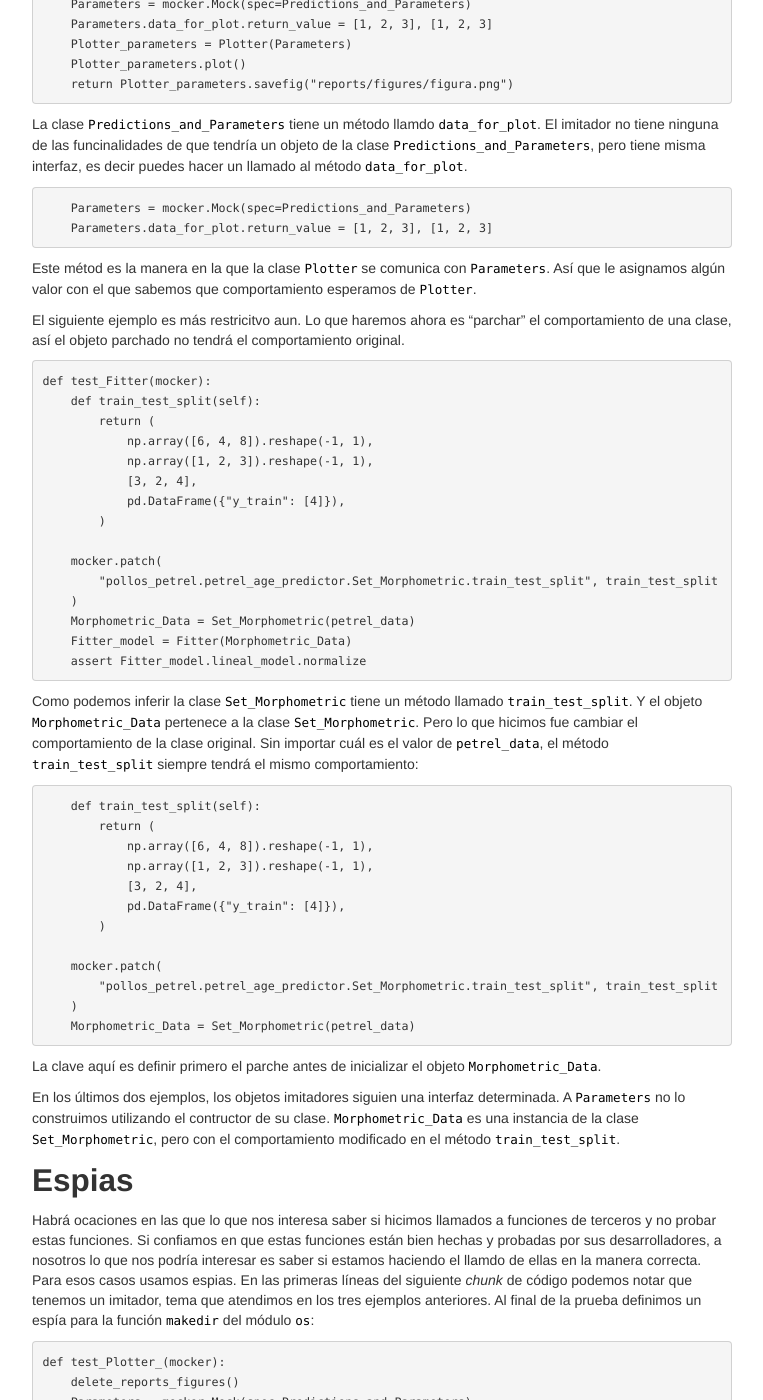
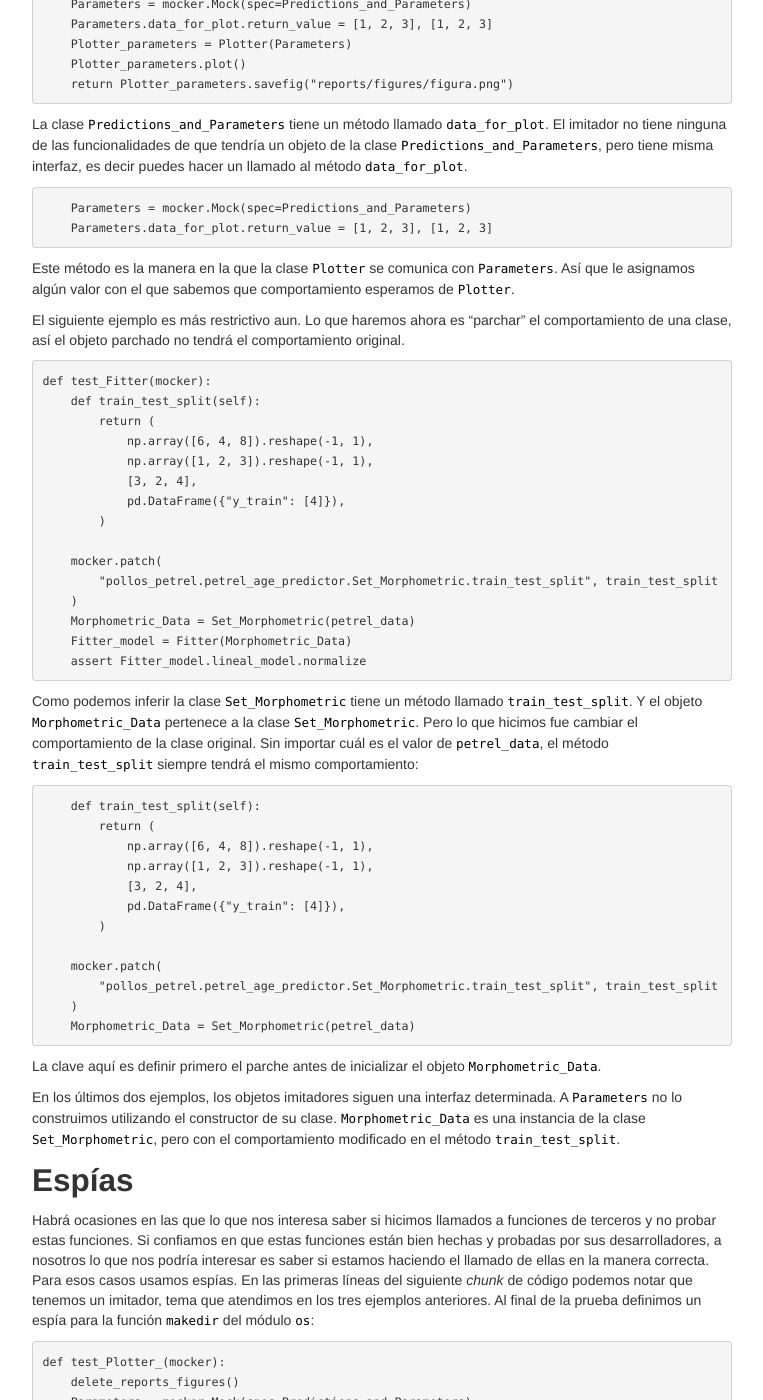
Before and after one commit to LizethMReyes/islasgeci.github.io, a Jekyll site: the page built from _posts/2021-05-10-imitadores.md, in a window 1280 px wide and 1400 px high, scrolled down 1112 px. Shown: the whole window, without its empty margins (258-1021 px from the left). Built offline with Jekyll 4.4.1, drawn with Linux system fonts in a browser that asks for light colours; some of the changed text lies outside the part shown.

Commit message:
✏️ Fix typos

````diff
--- a/_posts/2021-05-10-imitadores.md
+++ b/_posts/2021-05-10-imitadores.md
@@ -61,17 +61,17 @@ def test_Plotter(mocker):
     Plotter_parameters.plot()
     return Plotter_parameters.savefig("reports/figures/figura.png")
 ```
-La clase `Predictions_and_Parameters` tiene un método llamdo `data_for_plot`. El imitador no tiene
-ninguna de las funcinalidades de que tendría un objeto de la clase `Predictions_and_Parameters`,
+La clase `Predictions_and_Parameters` tiene un método llamado `data_for_plot`. El imitador no tiene
+ninguna de las funcionalidades de que tendría un objeto de la clase `Predictions_and_Parameters`,
 pero tiene misma interfaz, es decir puedes hacer un llamado al método `data_for_plot`.
 ```python
     Parameters = mocker.Mock(spec=Predictions_and_Parameters)
     Parameters.data_for_plot.return_value = [1, 2, 3], [1, 2, 3]
 ```
-Este métod es la manera en la que la clase `Plotter` se comunica con `Parameters`. Así que le
+Este método es la manera en la que la clase `Plotter` se comunica con `Parameters`. Así que le
 asignamos algún valor con el que sabemos que comportamiento esperamos de `Plotter`.
 
-El siguiente ejemplo es más restricitvo aun. Lo que haremos ahora es "parchar" el comportamiento de
+El siguiente ejemplo es más restrictivo aun. Lo que haremos ahora es "parchar" el comportamiento de
 una clase, así el objeto parchado no tendrá el comportamiento original.
 ```python
 def test_Fitter(mocker):
@@ -110,15 +110,15 @@ el comportamiento de la clase original. Sin importar cuál es el valor de `petre
 ```
 La clave aquí es definir primero el parche antes de inicializar el objeto `Morphometric_Data`.
 
-En los últimos dos ejemplos, los objetos imitadores siguien una interfaz determinada. A `Parameters`
-no lo construimos utilizando el contructor de su clase. `Morphometric_Data` es una instancia de la
+En los últimos dos ejemplos, los objetos imitadores siguen una interfaz determinada. A `Parameters`
+no lo construimos utilizando el constructor de su clase. `Morphometric_Data` es una instancia de la
 clase `Set_Morphometric`, pero con el comportamiento modificado en el método `train_test_split`.
 
-## Espias
-Habrá ocaciones en las que lo que nos interesa saber si hicimos llamados a funciones de terceros y
+## Espías
+Habrá ocasiones en las que lo que nos interesa saber si hicimos llamados a funciones de terceros y
 no probar estas funciones. Si confiamos en que estas funciones están bien hechas y probadas por sus
-desarrolladores, a nosotros lo que nos podría interesar es saber si estamos haciendo el llamdo de
-ellas en la manera correcta. Para esos casos usamos espias. En las primeras líneas del siguiente
+desarrolladores, a nosotros lo que nos podría interesar es saber si estamos haciendo el llamado de
+ellas en la manera correcta. Para esos casos usamos espías. En las primeras líneas del siguiente
 _chunk_ de código podemos notar que tenemos un imitador, tema que atendimos en los tres ejemplos
 anteriores. Al final de la prueba definimos un espía para la función `makedir` del módulo `os`:
 
````
Also changed, not shown: other parts of _posts/2021-05-10-imitadores.md (+3 -3 lines).
